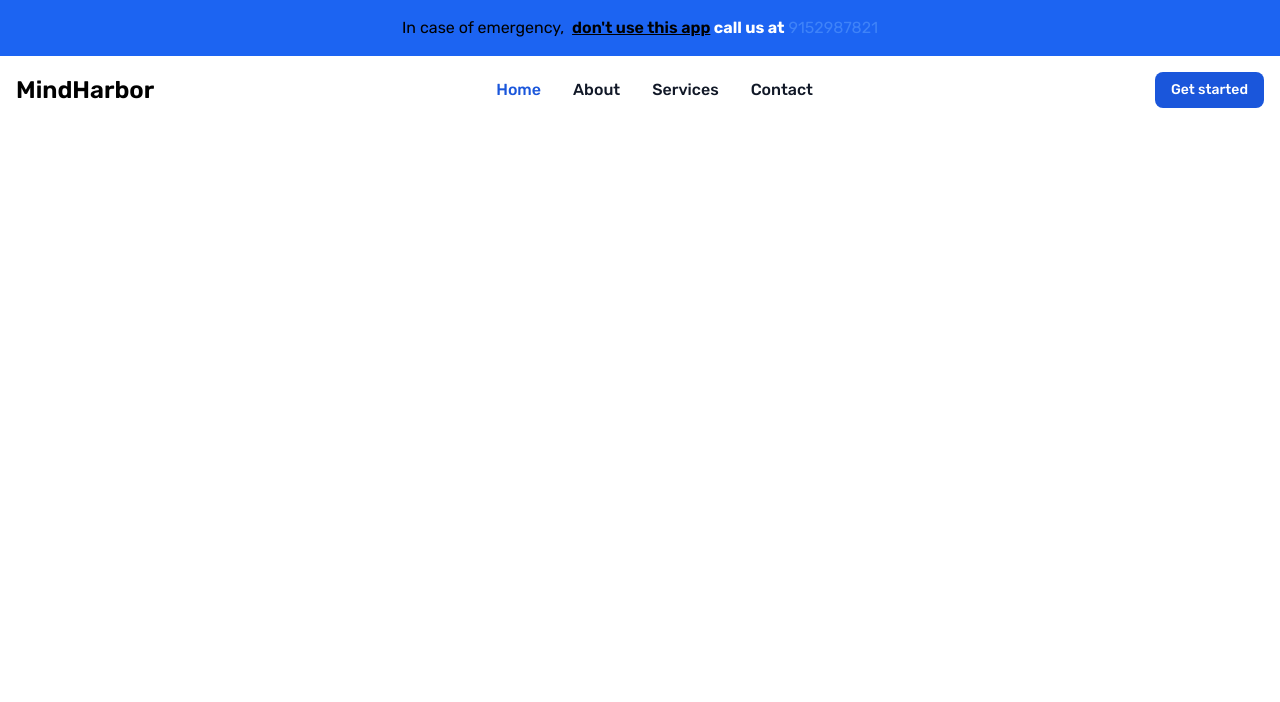
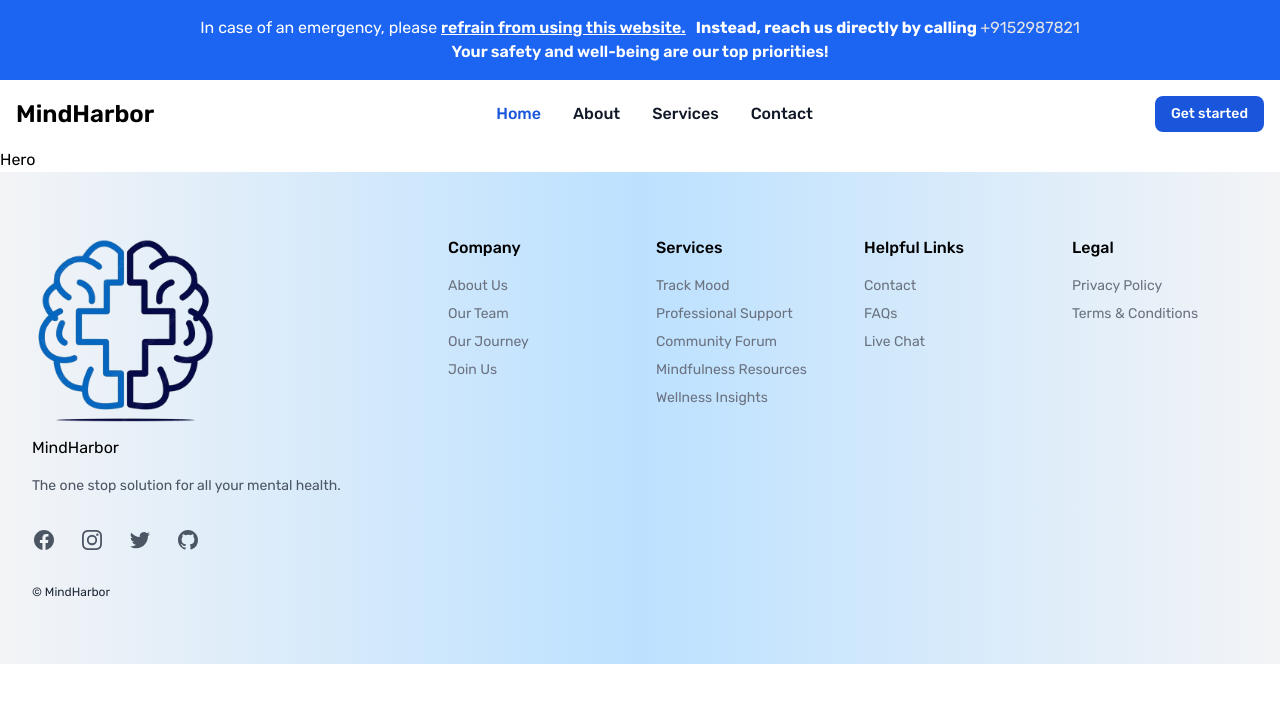
Before and after one commit to saha-sagnik/Mental-Health, a React (Vite) app in the folder client/: page / in a window 1280 px wide. Shown: the top 702 px of the page. Built offline with nearby package versions, Linux system fonts and the light colour scheme.

Commit message:
Changed help.jsx and added db files

```diff
--- a/client/src/App.jsx
+++ b/client/src/App.jsx
@@ -24,7 +24,8 @@ function HomePage() {
     <>
       <Help />
       <Navbar />
-
+      < Hero />
+      <Footer />
     </>
   );
 }
--- a/client/src/components/Help.jsx
+++ b/client/src/components/Help.jsx
@@ -1,12 +1,12 @@
-import React from 'react'
+import React from 'react';
 
 const Help = () => {
   return (
-    <div className='flex justify-center p-4 bg-blue-600'>In case of emergency, &nbsp;
-      <div className='underline font-semibold'>don't use this app</div>
-      <div className='text-white font-bold'>&nbsp;call us at</div><a href="tel:+9152987821"><div className='text-blue-500 hover:underline text-black'>&nbsp;9152987821</div></a>
+    <div className='flex flex-col items-center p-4 bg-blue-600 text-white'>
+      <p>In case of an emergency, please <span className='underline font-semibold'>refrain from using this website.</span> <span className='pl-1.5 font-bold'>Instead, reach us directly by calling </span><a href="tel:+9152987821" className='text-blue-500 hover:underline text-neutral-200'>+9152987821</a></p>
+      <p><span className='font-semibold'>Your safety and well-being are our top priorities!</span></p>
     </div>
-  )
-}
+  );
+};
 
-export default Help
+export default Help;
```
Also changed, not shown: 2 other files (tests, documents, lock files or other folders).
